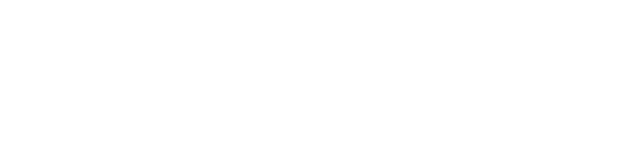
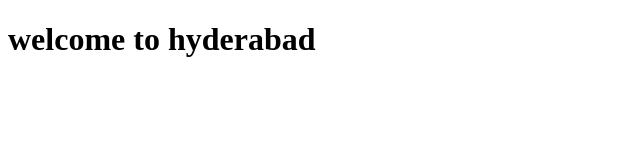
Before and after one commit to Ravinder201613/tset_, a plain HTML site: page index.html in a window 1280 px wide. Shown: the whole page, without its empty margins (0-640 px from the left). Drawn offline with Linux system fonts and the light colour scheme.

Commit message:
added to github

```diff
--- a/index.html
+++ b/index.html
@@ -6,6 +6,6 @@
     <title>Document</title>
 </head>
 <body>
-
+    <h1>welcome to hyderabad</h1>
 </body>
 </html>
```
